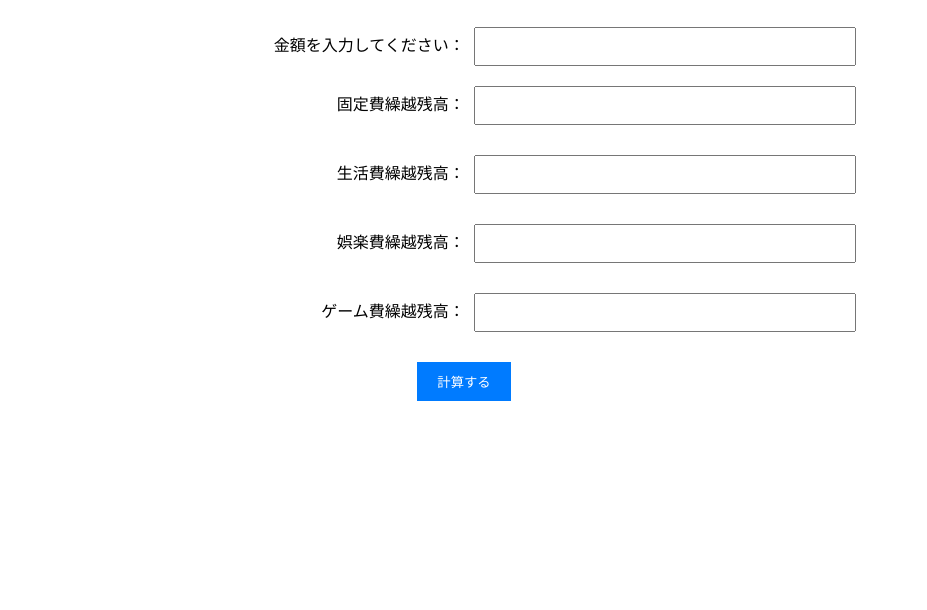
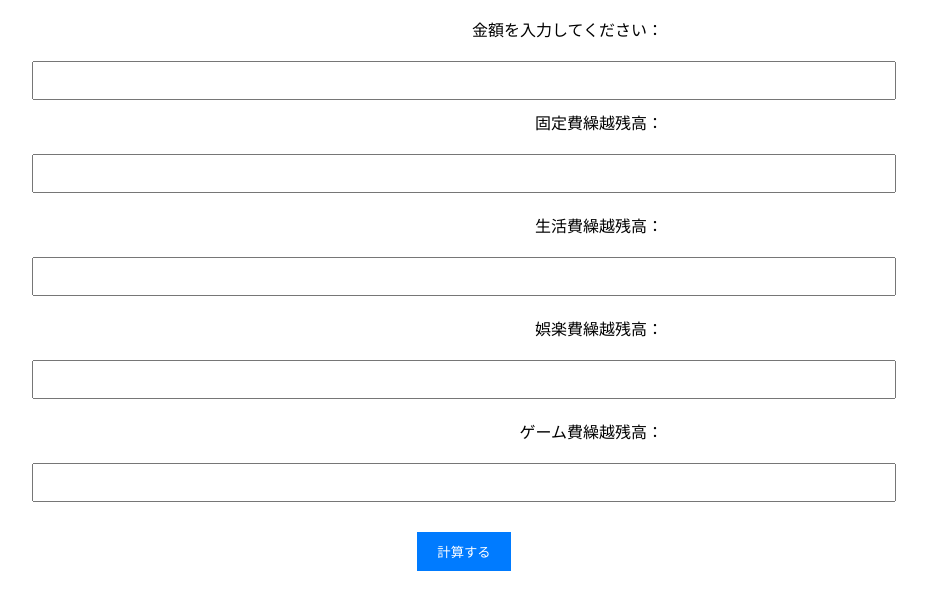
Before and after one commit to ginu99fiox/ginu99fiox.github.io, a plain HTML site: page index.html in a window 1280 px wide. Shown: the part 58-668 px from the top of the page, without its empty margins (176-1103 px from the left). Drawn offline with Linux system fonts and the light colour scheme.

Commit message:
Update index.html

```diff
--- a/index.html
+++ b/index.html
@@ -10,12 +10,13 @@
             margin: 0 auto;
             text-align: center;
         }
-        input[type="text"] {
-            width: calc(50% - 60px);
-            padding: 10px;
-            margin: 10px 5px;
-            box-sizing: border-box;
-        }
+    input[type="text"] {
+        width: calc(100% - 20px);
+        padding: 10px;
+        margin: 10px auto;
+        box-sizing: border-box;
+    }
+
         label {
             display: inline-block;
             width: 45%;
```
